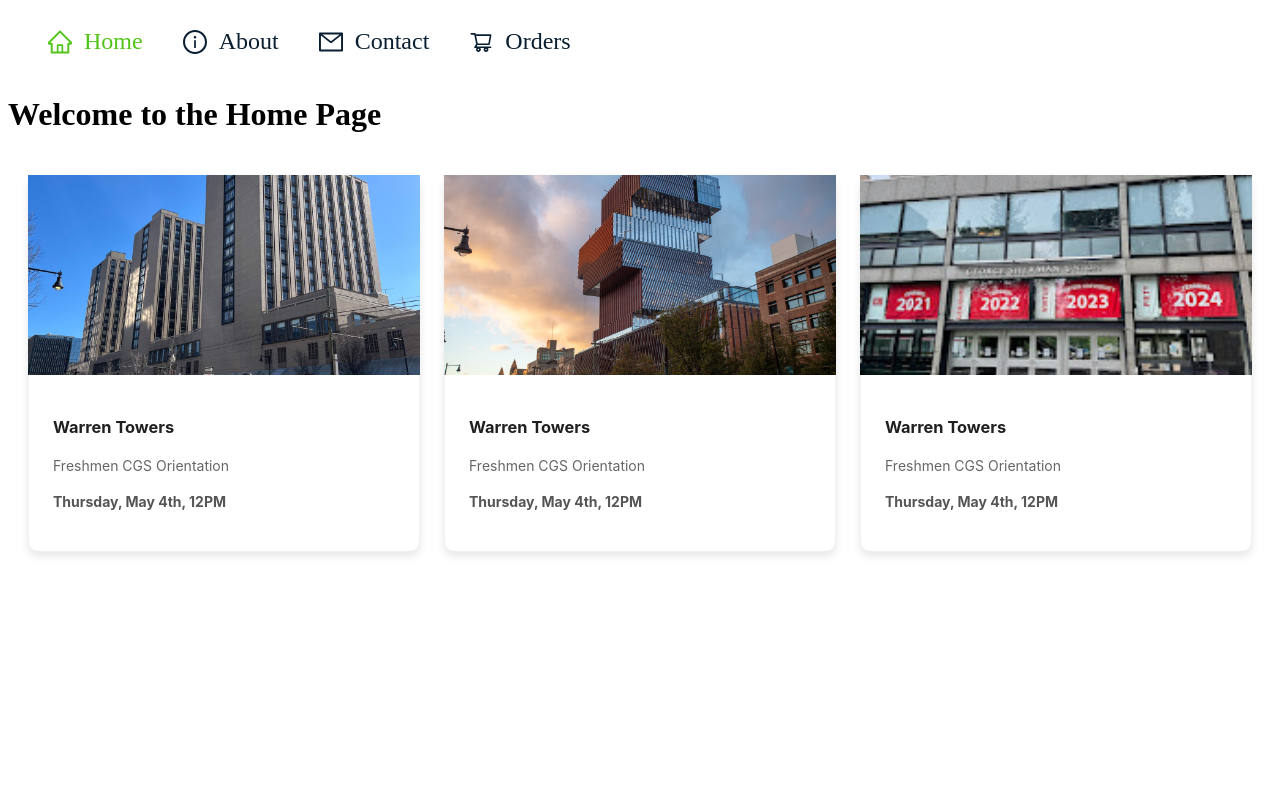
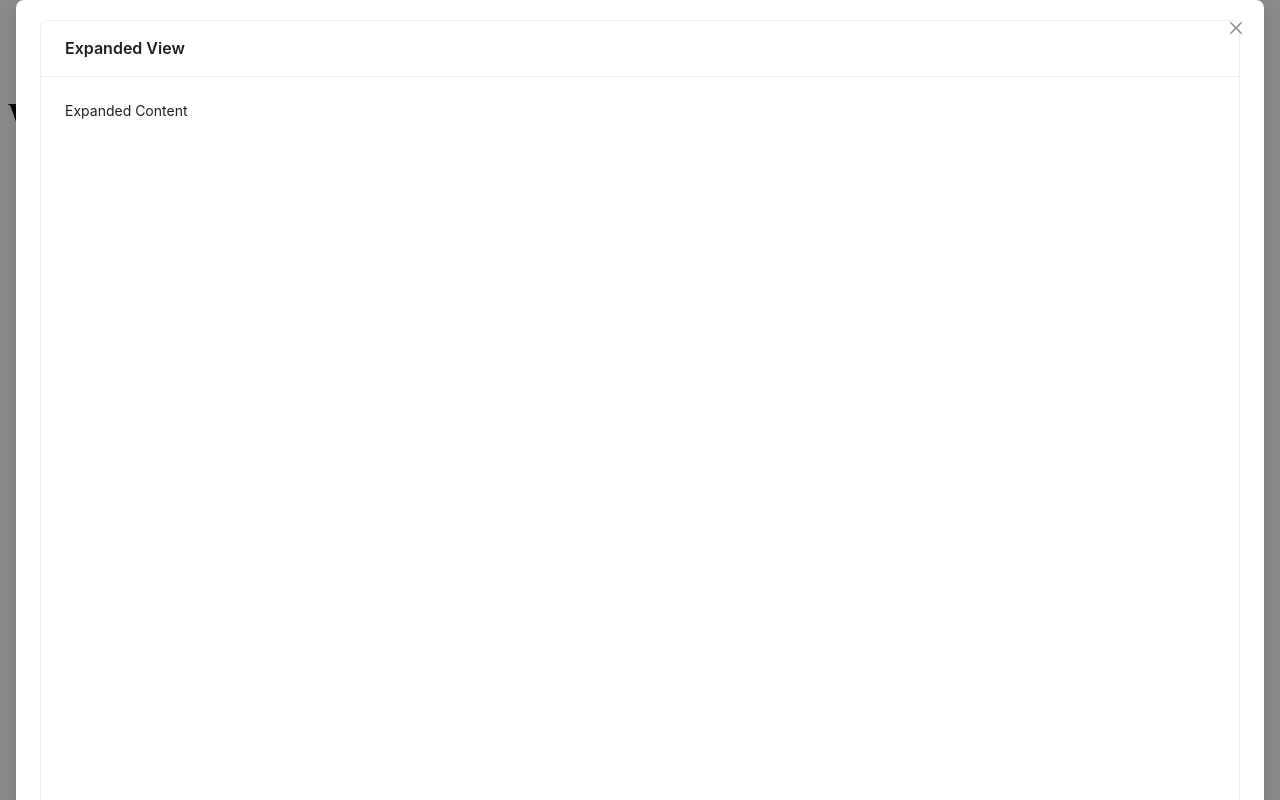
Before and after one commit to wellijo18/SparkBytes, a Next.js app: page / in a window 1280 px wide. Both pictures are taken after a click on the element 224 px from the left and 363 px from the top of the page. Shown: the top 800 px of the page. Built offline with nearby package versions, Linux system fonts and the light colour scheme.

Commit message:
fixes card styling, adds skeleton to expanded card

```diff
--- a/src/app/components/FoodCard.tsx
+++ b/src/app/components/FoodCard.tsx
@@ -1,6 +1,6 @@
 "use client";
-
-import { Card } from "antd";
+import { useState } from "react";
+import { Card, Modal } from "antd";
 import Image from "next/image";
 
 interface EventProps {
@@ -11,10 +11,14 @@ interface EventProps {
 }
 
 export default function FoodCard({ location, description, time, img }: EventProps) {
+  const [isModalVisible, setIsModalVisible] = useState(false);
+
   return (
+    <>
     <Card
       hoverable
       style={cardStyles}
+      onClick={() => setIsModalVisible(true)}
       cover={
         <div style={{ width: "100%", height: "200px", position: "relative" }}>
           <Image
@@ -31,6 +35,21 @@ export default function FoodCard({ location, description, time, img }: EventProp
       <p style={{ color: "#666", marginBottom: "8px" }}>{description}</p>
       <p style={timeStyle}>{time}</p>
     </Card>
+    <Modal
+        open={isModalVisible}
+        onCancel={() => setIsModalVisible(false)}
+        footer={null}
+        width="100vw"
+        style={{ top: 0, padding: 0 }}
+        styles={{
+          body: { height: "100vh", margin: 0, padding: 0 },
+        }}
+      >
+        <Card title="Expanded View" style={{ height: "100%", width: "100%" }}>
+          Expanded Content
+        </Card>
+      </Modal>
+    </>
   );
 }
 
@@ -38,6 +57,8 @@ export default function FoodCard({ location, description, time, img }: EventProp
 const cardStyles = { //had to put it in these cus for some reason the styling wouldn't work
   borderRadius: "10px",
   boxShadow: "0 4px 8px rgba(0,0,0,0.1)",
+  width: "25%",
+  padding: "0.5em"
 };
 
 const timeStyle = {
--- a/src/app/page.tsx
+++ b/src/app/page.tsx
@@ -2,7 +2,7 @@
 import styles from "./page.module.css";
 import Navigation from "./components/Navigation";
 import FoodCard from "./components/FoodCard";
-import { Row, Col } from "antd";
+import { Flex } from "antd";
 export default function Home() {
   const data = [
     {
@@ -31,13 +31,11 @@ export default function Home() {
       <Navigation />
       <h1>Welcome to the Home Page</h1>
       <div style={{ padding: "20px" }}>
-      <Row gutter={[24, 24]} justify="center">
+      <Flex justify="space-around" align="center">
         {data.map((event, index) => (
-          <Col xs={24} sm={12} md={8} key={index}>
-            <FoodCard {...event} />
-          </Col>
+            <FoodCard {...event} key={index} />
         ))}
-      </Row>
+      </Flex>
     </div>
     </div>
   );
```
Also changed, not shown: 1 other file (tests, documents, lock files or other folders).
